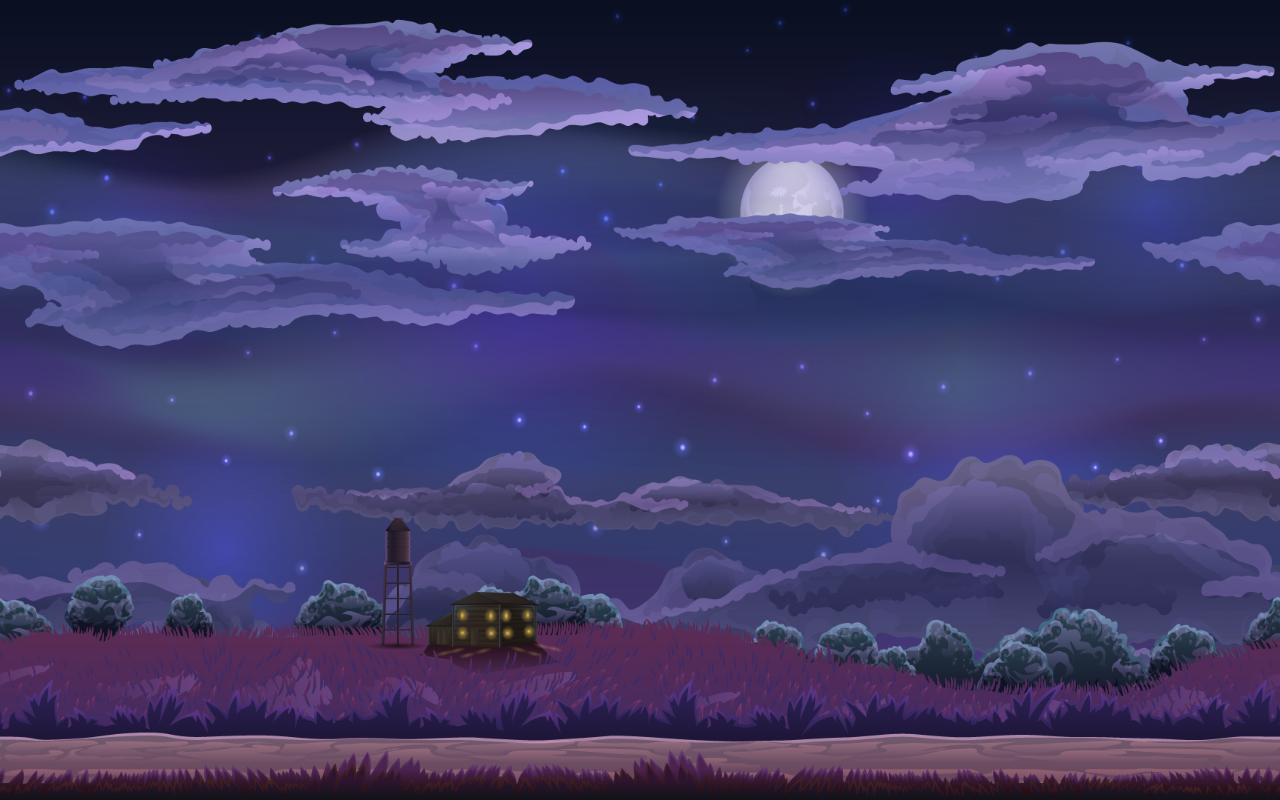
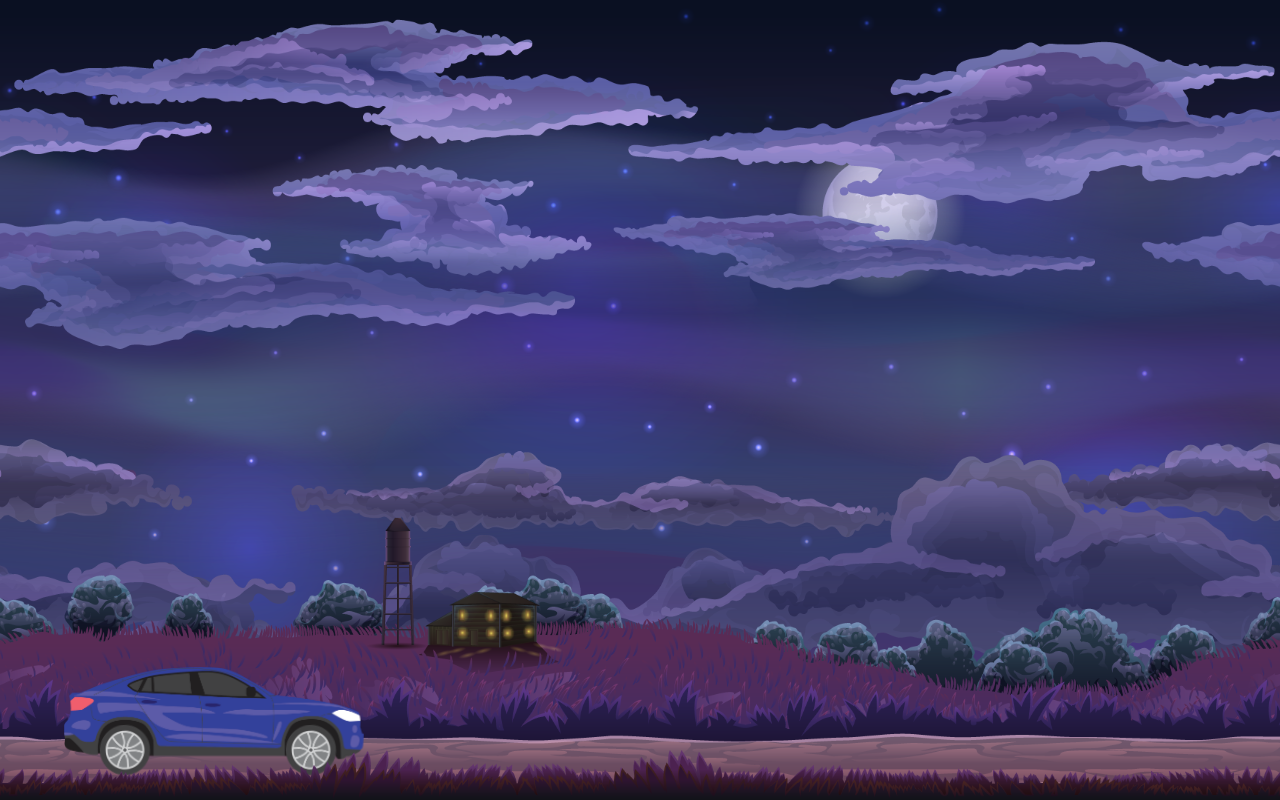
Before and after one commit to hiroya210/my-portfolio, a React (Create React App) app: page / in a window 1280 px wide. Built offline with nearby package versions, Linux system fonts and the light colour scheme.

Commit message:
added car

```diff
--- a/src/App.jsx
+++ b/src/App.jsx
@@ -4,7 +4,9 @@ import { Title } from "./components/Title";
 
 const App = () => {
   return (
-    <Layers />
+    <>
+      <Layers />
+    </>
   )
 }
 
--- /dev/null
+++ b/src/components/Car.jsx
@@ -0,0 +1,21 @@
+import React from 'react'
+import car from '../images/car.png'
+import carwheel from '../images/carwheel.png'
+import styles from './Car.module.css'
+
+export const Car = () => {
+  return (
+      <>
+        <div className={styles.carBody}>
+            <img src={car} alt="car" width={"300px"}/>
+            <div className={`${styles.wheels} ${styles.carWheel1}`}>
+                <img src={carwheel} alt="carwheel" width={"50px"}/>
+            </div>
+            <div className={`${styles.wheels} ${styles.carWheel2}`}>
+                <img src={carwheel} alt="carwheel" width={"50px"}/>
+            </div>
+        </div>
+
+      </>
+  )
+}
--- /dev/null
+++ b/src/components/Car.module.css
@@ -0,0 +1,39 @@
+.carBody{
+    position: absolute;
+    bottom: 5%;
+    left: 5%;
+    animation: bounce 0.5s infinite;
+}
+
+.wheels{
+    position: absolute;
+    animation: spin 2s linear infinite;
+}
+
+.carWheel1{
+    bottom: -17%;
+    left: 12%;
+
+}
+
+.carWheel2{
+    bottom: -17%;
+    left: 74%;
+
+}
+
+
+@keyframes spin{
+    from{
+        transform: rotate(0deg);
+    }
+    to{
+        transform: rotate(360deg);
+    }
+}
+
+@keyframes bounce {
+    100%{transform: translateY(-1px); }
+    50%{ transform: translateY(0px);}
+    0% {transform: translateY(-1px); }
+}
--- a/src/components/Layers.jsx
+++ b/src/components/Layers.jsx
@@ -1,5 +1,5 @@
 import { Title } from './Title';
-import { useParallax } from 'react-scroll-parallax';
+import { Car } from './Car';
 import sky from "../images/sky.png";
 import layer1 from "../images/layer1.png";
 import layer2 from "../images/layer2.png";
@@ -13,12 +13,15 @@ export const Layers = () => {
   return (
     <div className={styles.innerWrapper}>
       <div className={styles.layersContainer} >
-        <div  className={`${styles.layers}`} style={{backgroundImage: `url(${sky})`}} />
+        <div  className={`${styles.sky}`} style={{backgroundImage: `url(${sky})`}} />
         <div  className={`${styles.layers} ${styles.layerFive}`} style={{backgroundImage: `url(${layer5})`}} />
         <div  className={`${styles.layers} ${styles.layerFour}`} style={{backgroundImage: `url(${layer4})`}} />
         <div  className={`${styles.layers} ${styles.layerThree}`} style={{backgroundImage: `url(${layer3})`}} />
         <div  className={`${styles.layers} ${styles.layerTwo}`} style={{backgroundImage: `url(${layer2})`}} />
+        <Car />
         <div  className={`${styles.layers} ${styles.layerOne}`} style={{backgroundImage: `url(${layer1})`}} />
+
+
       </div>
     </div>
   )
--- a/src/components/Layers.module.css
+++ b/src/components/Layers.module.css
@@ -32,6 +32,14 @@
     animation: move 64s linear infinite;
 }
 
+.sky{
+    position: absolute;
+    background-size: cover;
+    width: 100vw;
+    height: 100vh;
+    background-repeat: repeat-x;
+}
+
 @keyframes move{
     from{
         background-position: 0 0;
```
Also changed, not shown: src/images/car.png (added), src/images/carwheel.png (added).
